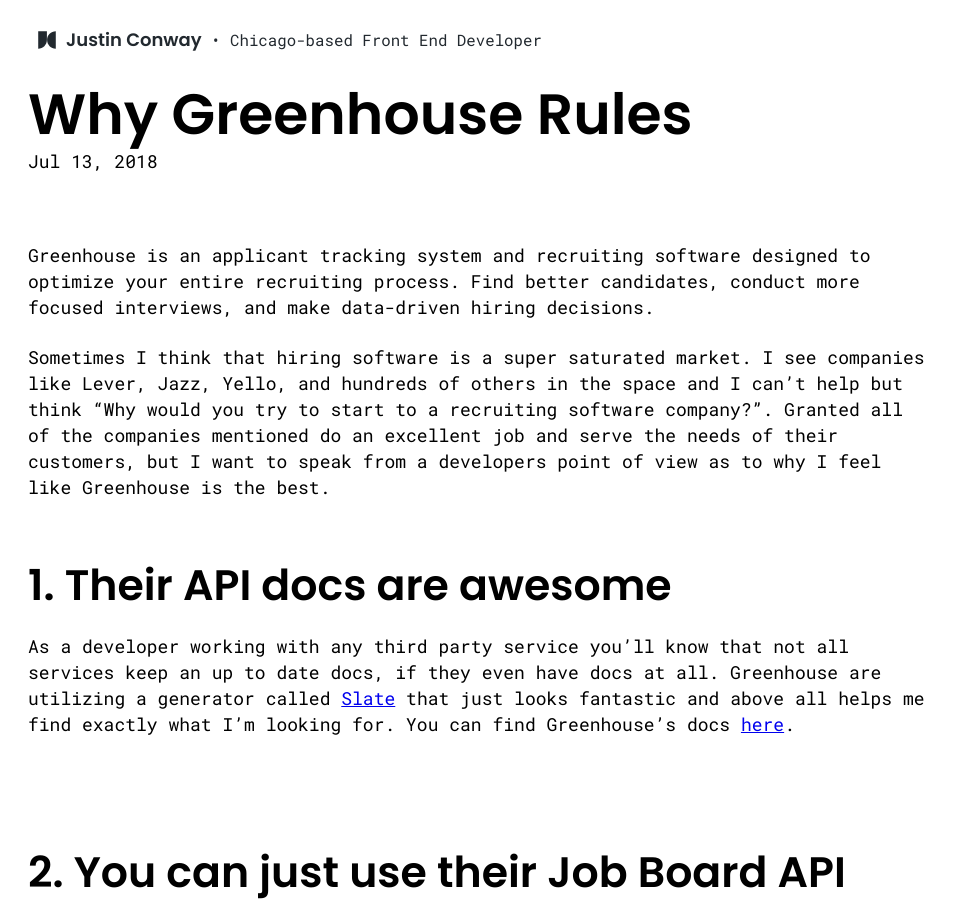
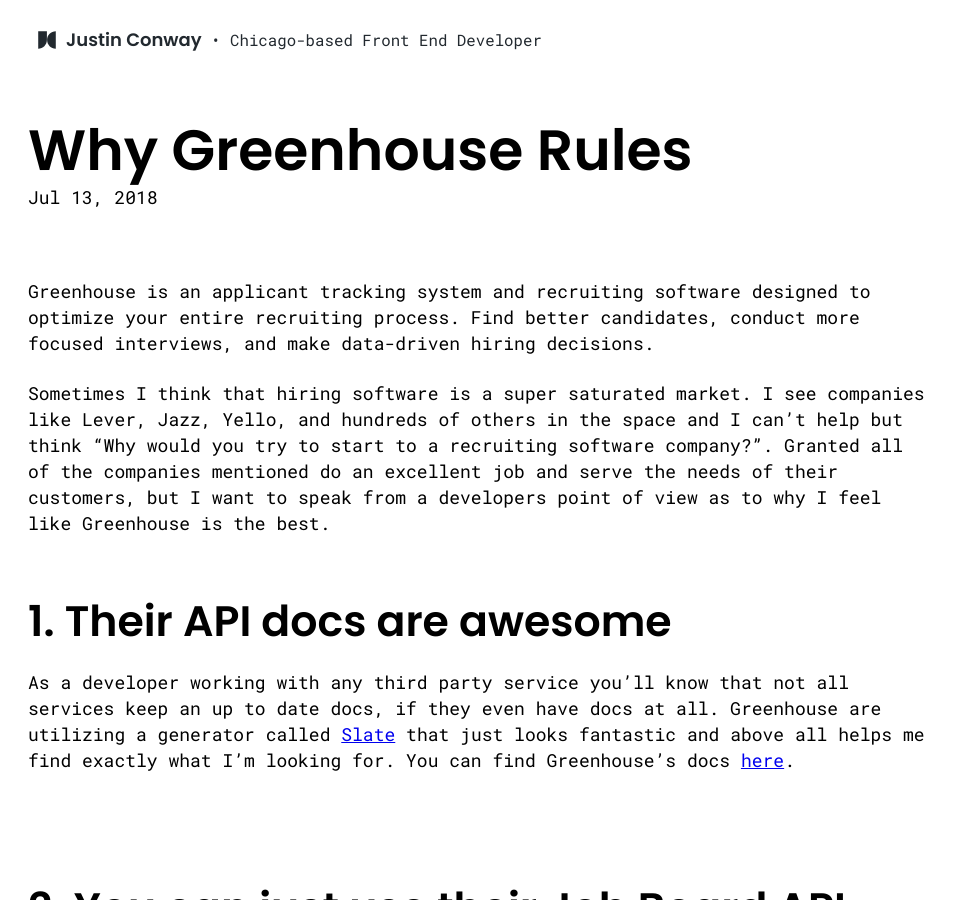
Before and after one commit to conwaydev/conwaydev.github.io, a Jekyll site: the page built from _posts/2018-07-13-greenhouse.md, in a window 1280 px wide and 900 px high. Shown: the whole window, without its empty margins (0-959 px from the left). Built offline with Jekyll 4.4.1, drawn with Linux system fonts in a browser that asks for light colours.

Commit message:
fix: a11y fix and make posts look like homepage

```diff
--- a/_layouts/default.html
+++ b/_layouts/default.html
@@ -3,7 +3,7 @@
 <head>
     <meta charset="UTF-8">
     <meta name="viewport"
-          content="width=device-width, user-scalable=no, initial-scale=1.0, maximum-scale=1.0, minimum-scale=1.0">
+          content="width=device-width, initial-scale=1.0, maximum-scale=1.0, minimum-scale=1.0">
     <meta http-equiv="X-UA-Compatible" content="ie=edge">
     <title>{% if page.title %}{{ page.title | escape }} | {{ site.title | escape }}{% else %}{{ site.title | escape }}{% endif %}</title>
     <link rel="canonical" href="{{ page.url | replace:'index.html','' | prepend: site.baseurl | prepend: site.url }}">
--- a/_layouts/post.html
+++ b/_layouts/post.html
@@ -2,10 +2,11 @@
 layout: default
 ---
 
-<article class="max-w-2xl mx-auto px-4">
+<article class="max-w-2xl mx-auto px-4 lg:py-8">
   <h1 class="my-0">
     {{ page.title }}
   </h1>
+
   <time class="block w-full" datetime="{{page.date}}">
     {{ page.date | date: "%b %-d, %Y" }}
   </time>
```
